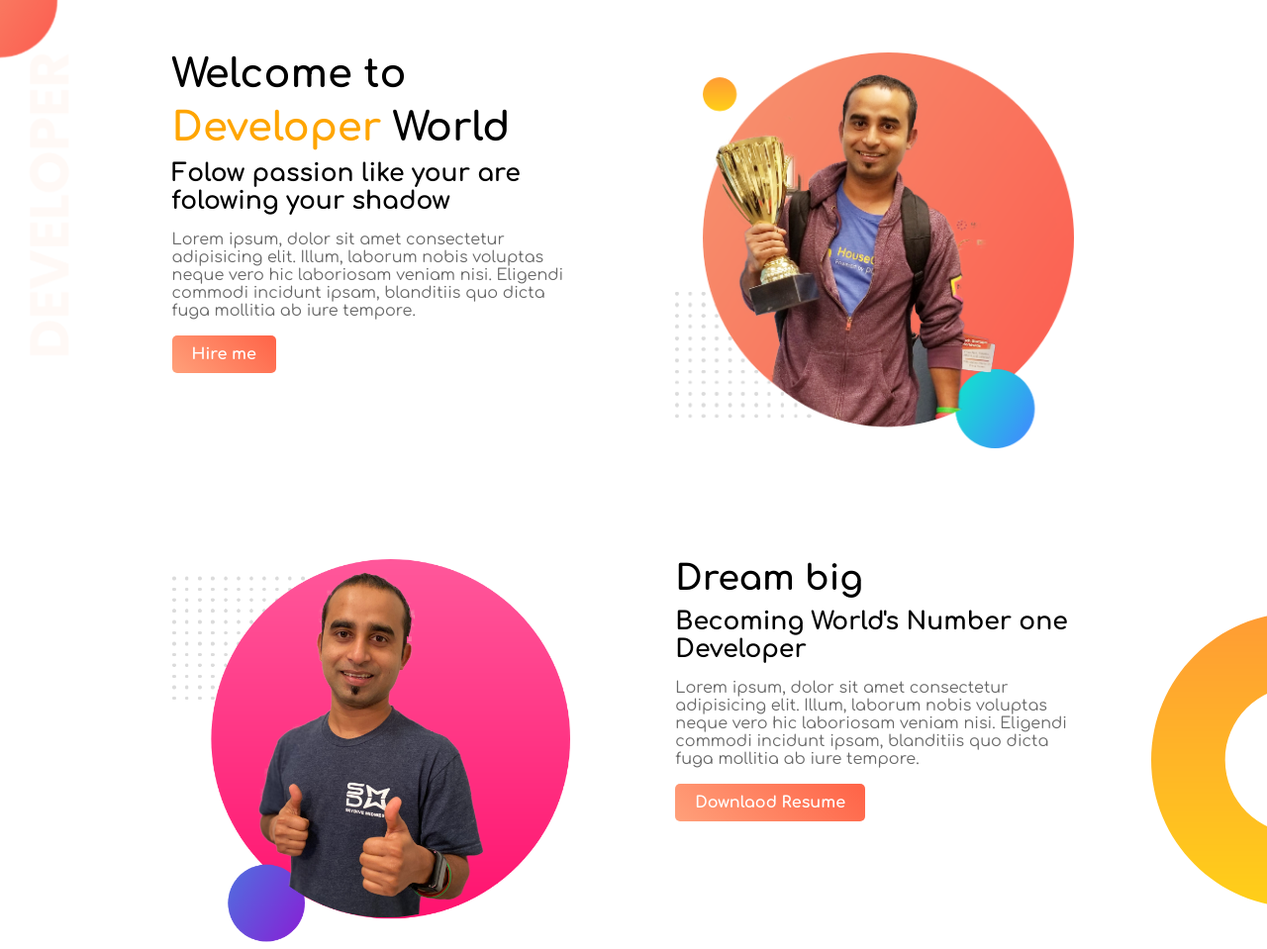
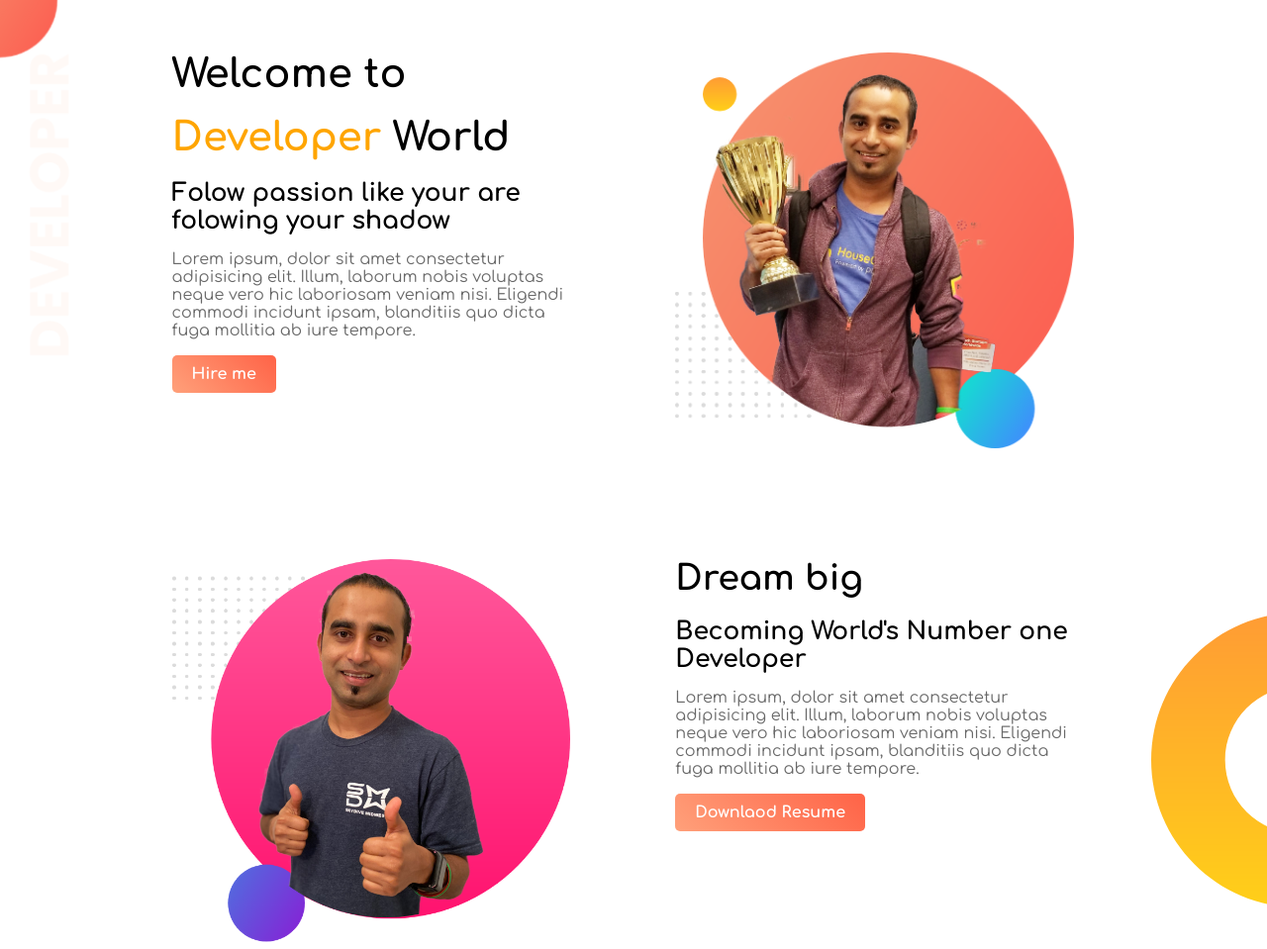
Before and after one commit to rojon009/personal-portfolio, a plain HTML site: page index.html in a window 1280 px wide. Shown: the top 959 px of the page at 99% size. Drawn offline with Linux system fonts and the light colour scheme.

Commit message:
heading margin fix

```diff
--- a/style.css
+++ b/style.css
@@ -16,19 +16,19 @@ body {
 h1 {
   font-size: 40px;
   margin: 0;
-  margin-bottom: 10px;
+  margin-bottom: 20px;
 }
 
 h2 {
   font-size: 35px;
   margin: 0;
-  margin-bottom: 10px;
+  margin-bottom: 20px;
 }
 
 h3 {
   font-size: 25px;
   margin: 0;
-  margin-bottom: 10px;
+  margin-bottom: 15px;
 }
 
 section {
```
